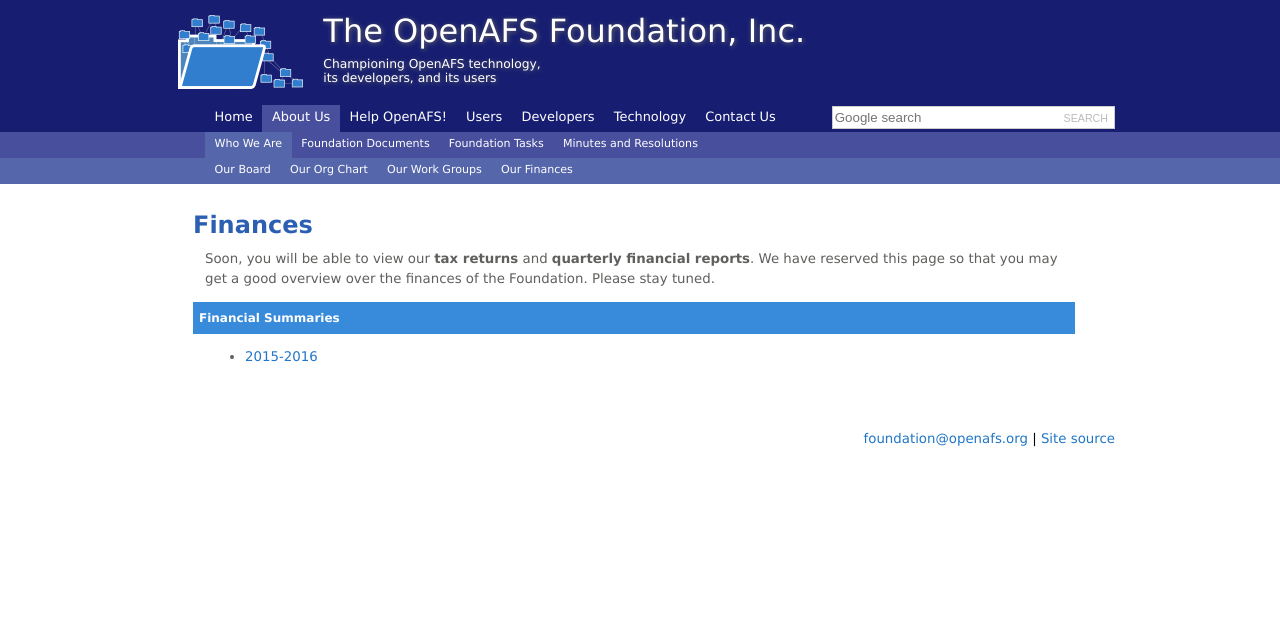
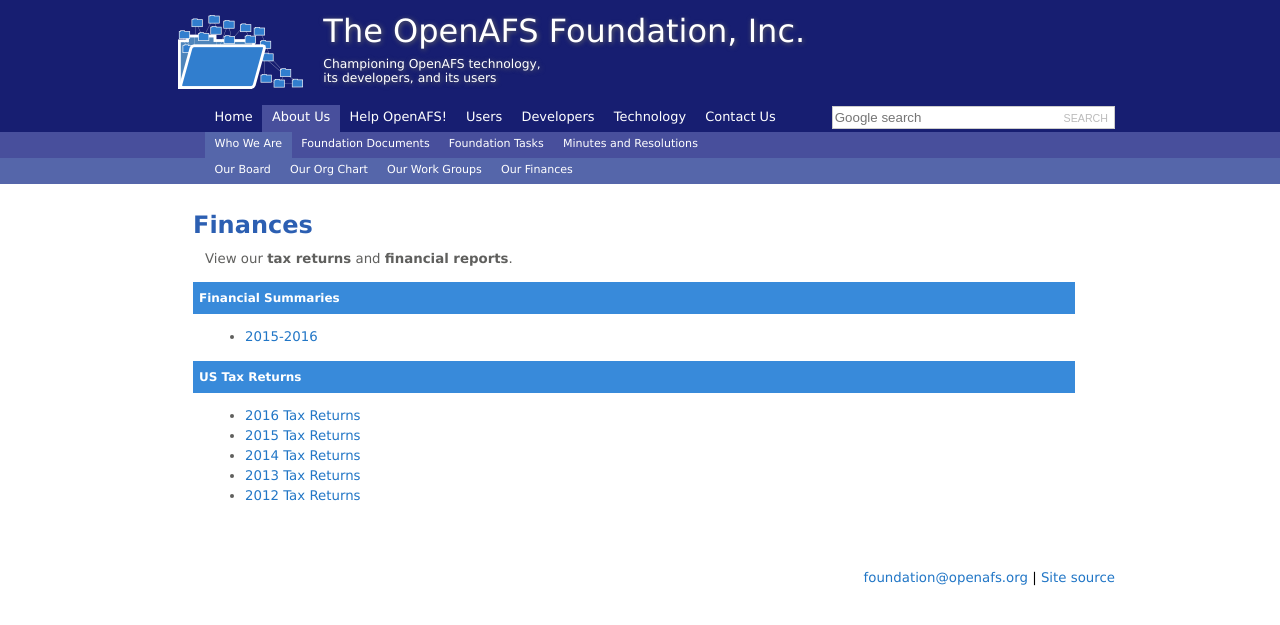
Before and after one commit to openafsfoundation/openafsfoundation.org, a Jekyll site: the page built from about/finance/index.md, in a window 1280 px wide. Shown: the top 625 px of the page. Built offline with Jekyll 4.4.1, drawn with Linux system fonts in a browser that asks for light colours.

Commit message:
Add links to scanned pdf documents

```diff
--- a/about/finance/index.md
+++ b/about/finance/index.md
@@ -5,8 +5,16 @@
 
 ## Finances ##
 
-Soon, you will be able to view our **tax returns** and **quarterly financial reports**.  We have reserved this page so that you may get a good overview over the finances of the Foundation.  Please stay tuned.
+View our **tax returns** and **financial reports**.
 
 ### Financial Summaries ###
 
 * [2015-2016]({{site.github.url}}/docs/financials/Financial_Summary_2015-08-16.pdf)
+
+### US Tax Returns ###
+
+* [2016 Tax Returns]({{site.github.url}}/docs/financials/201617%20Tax%20Return.pdf)
+* [2015 Tax Returns]({{site.github.url}}/docs/financials/201516%20Tax%20Return.pdf)
+* [2014 Tax Returns]({{site.github.url}}/docs/financials/201415%20Tax%20Return.pdf)
+* [2013 Tax Returns]({{site.github.url}}/docs/financials/201314%20Tax%20Return.pdf)
+* [2012 Tax Returns]({{site.github.url}}/docs/financials/201213%20Tax%20Return.pdf)
```
Also changed, not shown: docs/index.md (+2 -0 lines).
